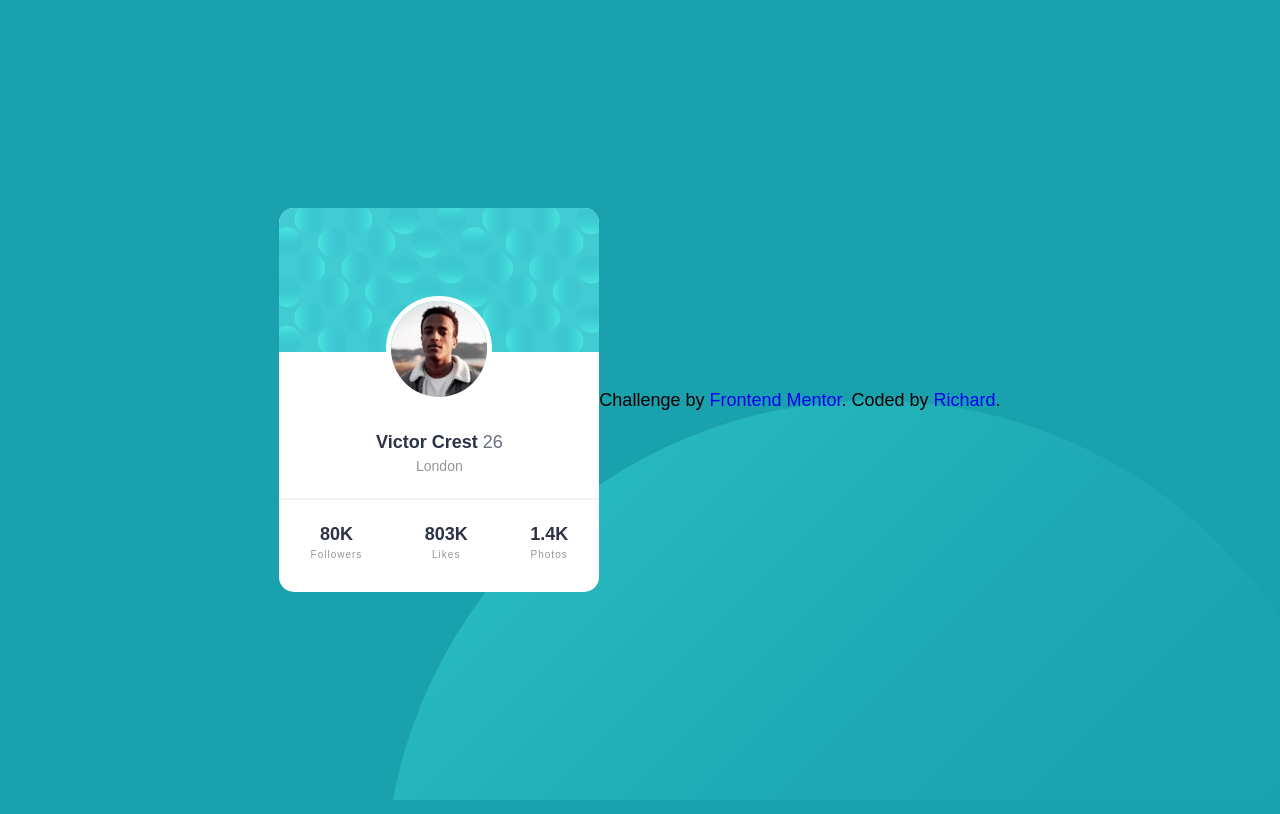
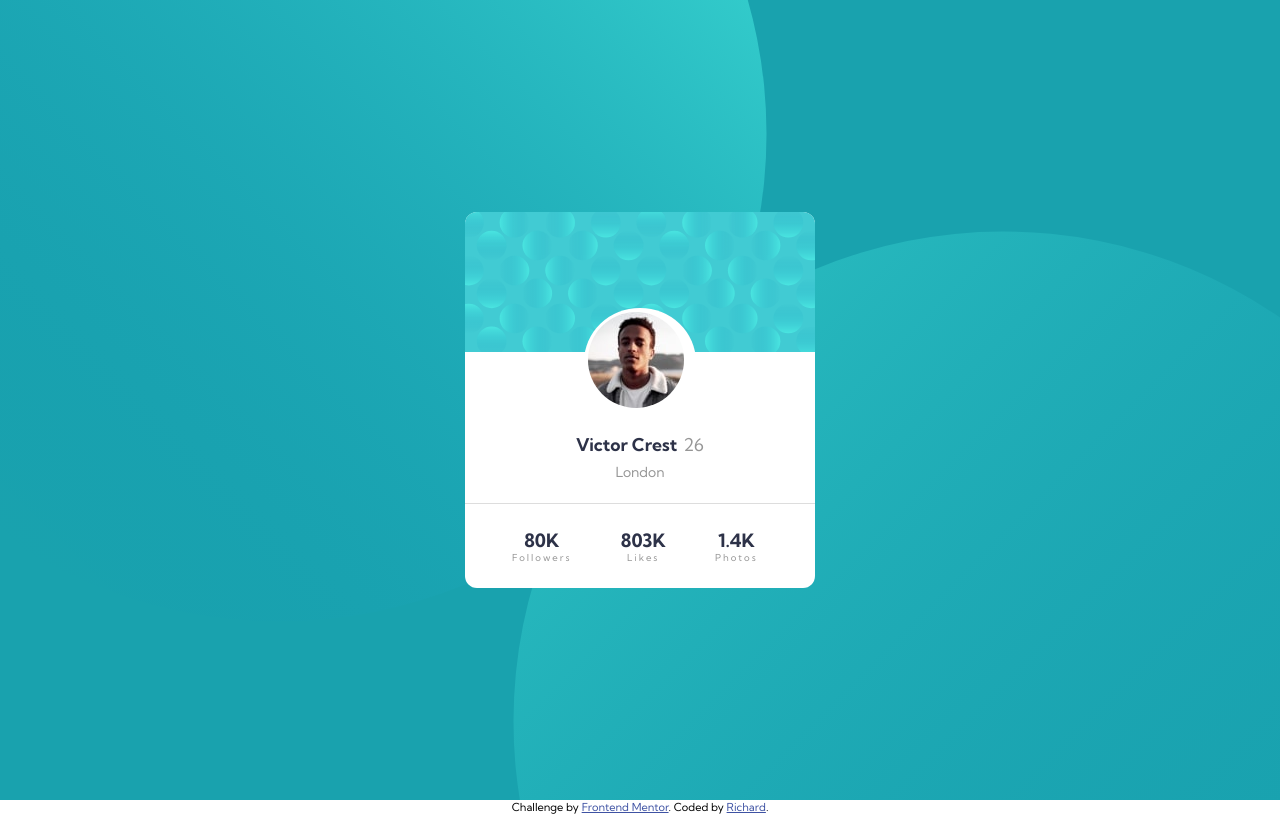
Before and after one commit to r-tom90/Profile-Card-Component, a plain HTML site: page index.html in a window 1280 px wide. Drawn offline with Linux system fonts and the light colour scheme.

Commit message:
fixing issues to allow for background pictures to show

```diff
--- a/index.html
+++ b/index.html
@@ -16,28 +16,42 @@
     <title>Frontend Mentor | Profile card component</title>
   </head>
   <body>
-    <main class="container">
-      <div class="card">
-        <div class="top">
-          <img src="./images/image-victor.jpg" alt="" />
-        </div>
-        <div class="bottom">
-          <div class="bottom-text">
-            <p>
-              Victor Crest <span class="age">26</span
-              ><span class="city">London</span>
-            </p>
-            <div class="underline"></div>
-            <div class="stats">
-              <h4>80K <span class="stats-span">Followers</span></h4>
-              <h4>803K <span class="stats-span">Likes</span></h4>
-              <h4>1.4K <span class="stats-span">Photos</span></h4>
+    <main class="profile">
+      <article class="profile__card">
+        <picture class="profile__photo">
+          <img src="images/bg-pattern-card.svg" alt="Background Images" />
+        </picture>
+        <div class="profile__content">
+          <div class="profile__wrappercontent">
+            <div class="profile__containerphotouser">
+              <img
+                src="images/image-victor.jpg"
+                alt="Photo User Victor"
+                class="profile__photouser"
+              />
+            </div>
+            <div class="profile__userinformation">
+              <p class="profile__nameuser">
+                Victor Crest
+                <span class="profile__nameuser profile__nameuser--age">26</span>
+              </p>
+              <span class="profile__cityuser">London</span>
             </div>
           </div>
         </div>
-      </div>
+        <ul class="profile__stats stast">
+          <li class="stast__range">
+            80K <span class="stast__rangename">Followers</span>
+          </li>
+          <li class="stast__range">
+            803K <span class="stast__rangename">Likes</span>
+          </li>
+          <li class="stast__range">
+            1.4K <span class="stast__rangename">Photos</span>
+          </li>
+        </ul>
+      </article>
     </main>
-
     <footer class="attribution">
       Challenge by
       <a href="https://www.frontendmentor.io?ref=challenge" target="_blank"
--- a/style.css
+++ b/style.css
@@ -1,127 +1,150 @@
-/* ----------------------------------------------------------
-Global Variables
----------------------------------------------------------- */
+@import url("https://fonts.googleapis.com/css2?family=Kumbh+Sans:wght@400;700&display=swap");
 
 :root {
-  --cyan: hsl(185, 75%, 39%);
-  --dark_blue: hsl(229, 23%, 23%);
-  --gray_blue: hsl(227, 10%, 46%);
-  --dark_gray: hsl(0, 0%, 59%);
-  --white: #fff;
-  --font_size: 18px;
-  --font_family: "Kumbh Sans", sans-serif;
+  --dark-cyan: hsl(185, 75%, 39%);
+  --very-dark-desaturated-blue: hsl(229, 23%, 23%);
+  --dark-grayish-blue: hsl(227, 10%, 46%);
+  --dark-gray: hsl(0, 0%, 59%);
+  /* font-family */
+  --font-Kumbh: "Kumbh Sans", sans-serif;
+  --weights-400: 400;
+  --weights-700: 700;
+  /* name adn stats  */
+  --font-size: 18px;
 }
 
-/* ----------------------------------------------------------
-Global Styling
----------------------------------------------------------- */
+*,
+*::before,
+*::after {
+  box-sizing: border-box;
+}
 
 * {
   margin: 0;
-  padding: 0;
-  outline: none;
-  border: none;
-  box-sizing: border-box;
-  text-decoration: none;
+}
+
+html,
+body {
+  height: 100vh;
+  width: auto;
 }
 
 body {
-  height: 100vh;
-  width: 100vw;
-  font-family: var(--font_family);
-  font-size: var(--font_size);
-  background-color: var(--cyan);
-  background-image: url(./images/bg-pattern-top.svg),
-    url(./images/bg-pattern-bottom.svg);
-  background-repeat: no-repeat;
-  background-position: -140vw -70vh, 30vw 50vh;
-  display: flex;
-  justify-content: center;
-  align-items: center;
+  font-family: var(--font-Kumbh);
 }
 
-/* ----------------------------------------------------------
-Card Styling
----------------------------------------------------------- */
-
-.card {
-  width: 20rem;
-  height: 24rem;
-  background: var(--white);
-  border-radius: 15px;
+.profile {
+  width: 100%;
+  height: 100vh;
   display: grid;
-  grid-template-rows: 9rem 15rem;
+  place-content: center;
+  background: url("../images/bg-pattern-top.svg") -70% 200%,
+    url("../images/bg-pattern-bottom.svg") 170% -130%;
+  background-color: var(--dark-cyan);
+  background-repeat: no-repeat;
 }
 
-.top {
-  background: url(./images/bg-pattern-card.svg) no-repeat center/cover;
-  border-radius: 15px 15px 0 0;
+.profile__card {
+  width: 100%;
+  background-color: white;
+  border-radius: 0.75rem;
+  overflow: hidden;
+}
+
+.profile__content {
+  width: 100%;
+  min-height: 8.2rem;
+  margin-bottom: 1rem;
   position: relative;
 }
 
-.top img {
-  border-radius: 50%;
-  border: 5px solid var(--white);
+.profile__wrappercontent {
+  width: 100%;
   position: absolute;
-  bottom: -35%;
-  left: 50%;
-  transform: translate(-50%);
+  top: -3rem;
+  display: flex;
+  flex-direction: column;
+  align-items: center;
+  gap: 1rem;
 }
 
-.bottom-text {
-  margin: 5rem 0 1rem 0;
+.profile__containerphotouser {
+  width: 7rem;
+  padding: 0.26rem;
+  top: -3rem;
+  border-radius: 50%;
+  background-color: white;
 }
 
-.bottom-text p {
-  text-align: center;
-  font-weight: 700;
-  color: var(--dark_blue);
+.profile__photouser {
+  border-radius: 50%;
 }
 
-.bottom-text span {
-  font-weight: 400;
-  color: var(--dark_gray);
+.profile__userinformation {
+  width: 100%;
+  text-align: center;
+  line-height: 1.5;
 }
 
-.bottom-text .age {
-  color: var(--gray_blue);
+.profile__nameuser {
+  font-size: 1.1em;
+  font-weight: var(--weights-700);
+  color: var(--very-dark-desaturated-blue);
 }
 
-.bottom-text .city {
-  display: block;
-  font-size: 14px;
-  margin-top: 5px;
+.profile__nameuser--age {
+  font-size: 1em;
+  font-weight: var(--weights-400);
+  color: var(--dark-gray);
+  padding-left: 0.15rem;
 }
 
-.underline {
-  width: 100%;
-  height: 1.5px;
-  background: var(--dark_gray);
-  opacity: 0.1;
-  margin-top: 1.5rem;
+.profile__cityuser {
+  font-size: 0.87em;
+  font-weight: var(--weights-400);
+  color: var(--dark-gray);
 }
 
-.stats {
-  margin-top: 1.5rem;
-  text-align: center;
+.profile__stats {
+  min-height: 5.3rem;
   display: flex;
-  justify-content: space-around;
-  color: var(--dark_blue);
+  padding-left: 2rem;
+  padding-right: 2.65rem;
+  justify-content: space-evenly;
+  align-items: center;
+  border-top: solid #0002 0.0625rem;
+  gap: 2.15rem;
 }
 
-.stats-span {
-  display: block;
-  font-size: 10px;
-  letter-spacing: 1px;
-  margin-top: 0.3rem;
+.stast__range {
+  display: inline-flex;
+  flex-direction: column;
+  align-items: center;
+  font-size: 1.15rem;
+  font-weight: var(--weights-700);
+  color: var(--very-dark-desaturated-blue);
 }
 
-/* ----------------------------------------------------------
-Media Query
----------------------------------------------------------- */
+.stast__rangename {
+  font-size: 0.6rem;
+  font-weight: var(--weights-400);
+  color: var(--dark-gray);
+  letter-spacing: 0.125rem;
+}
 
-@media screen and (min-width: 1440px) {
-  body {
-    background-position: -20vw -75vh, 47vw 50vh;
+@media screen and (max-width: 30rem) {
+  .profile {
+    background-size: contain;
   }
 }
+
+/* Style attribution */
+.attribution {
+  font-size: 11px;
+  text-align: center;
+}
+
+.attribution a {
+  color: hsl(228, 45%, 44%);
+  display: inline;
+}
```
